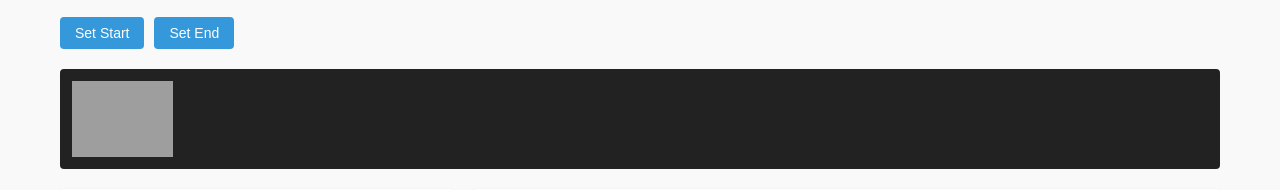
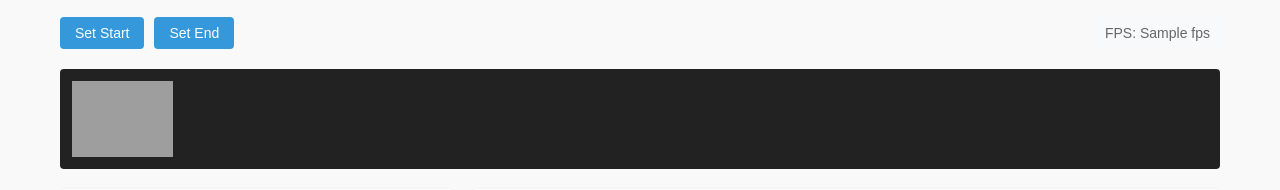
Before and after one commit to laielli/vlmlabel, a Flask app: template templates/index.html in a window 1280 px wide. Shown: the part 603-793 px from the top of the page. Run offline with Flask 3, Linux system fonts and the light colour scheme; the template is opened without the code that fills it: most values are stand-ins (such as "Sample title", 1, 10 or a date in 2020); grey boxes are pictures that could not be loaded.

Commit message:
Detect FPS from video file
1. Backend (app.py):

 - Added a detect_video_fps() function that uses OpenCV to read the actual FPS from the video file
 - Modified the annotate_video() route to detect and use the actual FPS from each video
 - Renamed the hardcoded FPS constant to DEFAULT_FPS which is only used as a fallback

2. Frontend (script.js):

 - Changed fps from a constant to a variable that can be updated
 - Added an event listener for video metadata loading to verify the FPS
 - Added console logging of the detected FPS
 - Added code to update the FPS display in the UI

3. UI (index.html):

 - Added an FPS display element to show the detected FPS to the user
 - Styled it with CSS to appear alongside the video controls

4. Frame Extraction (extract_frames_multi.py):

 - Updated to auto-detect the video's FPS by default
 - Added an option to override the auto-detected FPS if needed
 - Improved the output messages to show both the video's native FPS and the extraction rate

5. Documentation (README.md):

 - Updated to mention the automatic FPS detection feature
 - Clarified that OpenCV is now required (not optional) for FPS detection
 - Updated the frame extraction instructions to mention auto-detection

These changes ensure that the application now uses the actual FPS from each video file rather than relying on a hardcoded value. This will make the frame timing more accurate, especially when working with videos that have different frame rates.

The FPS value is used in several important places:

1. Converting between frame numbers and video time
2. Setting the correct time when clicking on frame thumbnails
3. Calculating frame numbers when setting start/end points for annotations

With these changes, the application should now work correctly with videos of any frame rate.

```diff
--- a/app.py
+++ b/app.py
@@ -4,13 +4,35 @@ import glob
 from datetime import datetime
 from flask import Flask, render_template, request, jsonify, send_file, redirect, url_for
 from werkzeug.utils import secure_filename
+import cv2  # Import OpenCV for video FPS detection
 
 app = Flask(__name__)
 
 # Configuration
 VIDEO_BASE_DIR = os.path.join(app.static_folder, "videos")
 ANNOTATION_BASE_DIR = os.path.join("data", "annotations")
-FPS = 30  # Default FPS, can be overridden
+DEFAULT_FPS = 5  # Default FPS if detection fails
+
+# Function to detect video FPS
+def detect_video_fps(video_path):
+    """Detect the FPS of a video file using OpenCV"""
+    try:
+        video = cv2.VideoCapture(video_path)
+        if not video.isOpened():
+            return DEFAULT_FPS
+
+        # Get FPS from the video
+        fps = video.get(cv2.CAP_PROP_FPS)
+        video.release()
+
+        # If FPS is unreasonably low or high, use default
+        if fps < 1 or fps > 120:
+            return DEFAULT_FPS
+
+        return round(fps)
+    except Exception as e:
+        print(f"Error detecting video FPS: {e}")
+        return DEFAULT_FPS
 
 @app.route('/')
 def index():
@@ -43,6 +65,9 @@ def annotate_video(video_id):
     if not os.path.exists(video_file):
         return render_template('error.html', message=f"Video file not found for '{video_id}'. Please ensure video.mp4 exists in the directory.")
 
+    # Detect FPS from the video file
+    fps = detect_video_fps(video_file)
+
     # Get list of frame images from frames directory
     frames_path = os.path.join(video_path, "frames")
 
@@ -74,7 +99,7 @@ def annotate_video(video_id):
                           video_file=video_url,
                           frames=frames,
                           frames_path=frames_relative_path,
-                          fps=FPS,
+                          fps=fps,
                           annotations=annotations)
 
 @app.route('/save_annotations/<video_id>', methods=['POST'])
--- a/static/css/style.css
+++ b/static/css/style.css
@@ -97,6 +97,16 @@ button:disabled {
     display: flex;
     gap: 10px;
     margin-top: 10px;
+    align-items: center;
+}
+
+.fps-display {
+    margin-left: auto;
+    background-color: #f8f9fa;
+    padding: 5px 10px;
+    border-radius: 4px;
+    font-size: 14px;
+    color: #666;
 }
 
 /* Frame strip */
--- a/static/js/script.js
+++ b/static/js/script.js
@@ -24,7 +24,21 @@ document.addEventListener('DOMContentLoaded', function() {
 
     // Get current video ID and fps from the data attributes
     const videoId = currentVideoId || '';
-    const fps = parseInt(videoPlayer.getAttribute('data-fps')) || 30;
+    let fps = parseInt(videoPlayer.getAttribute('data-fps')) || 5;
+
+    // Display the detected FPS
+    console.log(`Using video FPS: ${fps}`);
+
+    // Add event listener for video metadata loaded to verify FPS
+    videoPlayer.addEventListener('loadedmetadata', function() {
+        // The backend has already detected the FPS, but we can verify it here
+        console.log(`Video loaded. Using FPS: ${fps}`);
+
+        // Optional: Show FPS in the UI
+        if (document.getElementById('fpsDisplay')) {
+            document.getElementById('fpsDisplay').textContent = fps;
+        }
+    });
 
     // Initialize with any existing annotations
     if (typeof initialAnnotations !== 'undefined' && initialAnnotations.length > 0) {
--- a/templates/index.html
+++ b/templates/index.html
@@ -37,6 +37,7 @@
                 <div class="video-controls">
                     <button id="setStartBtn">Set Start</button>
                     <button id="setEndBtn">Set End</button>
+                    <div class="fps-display">FPS: <span id="fpsDisplay">{{ fps }}</span></div>
                 </div>
             </div>
 
```
Also changed, not shown: extract_frames_multi.py (+9 -4 lines), README.md.
